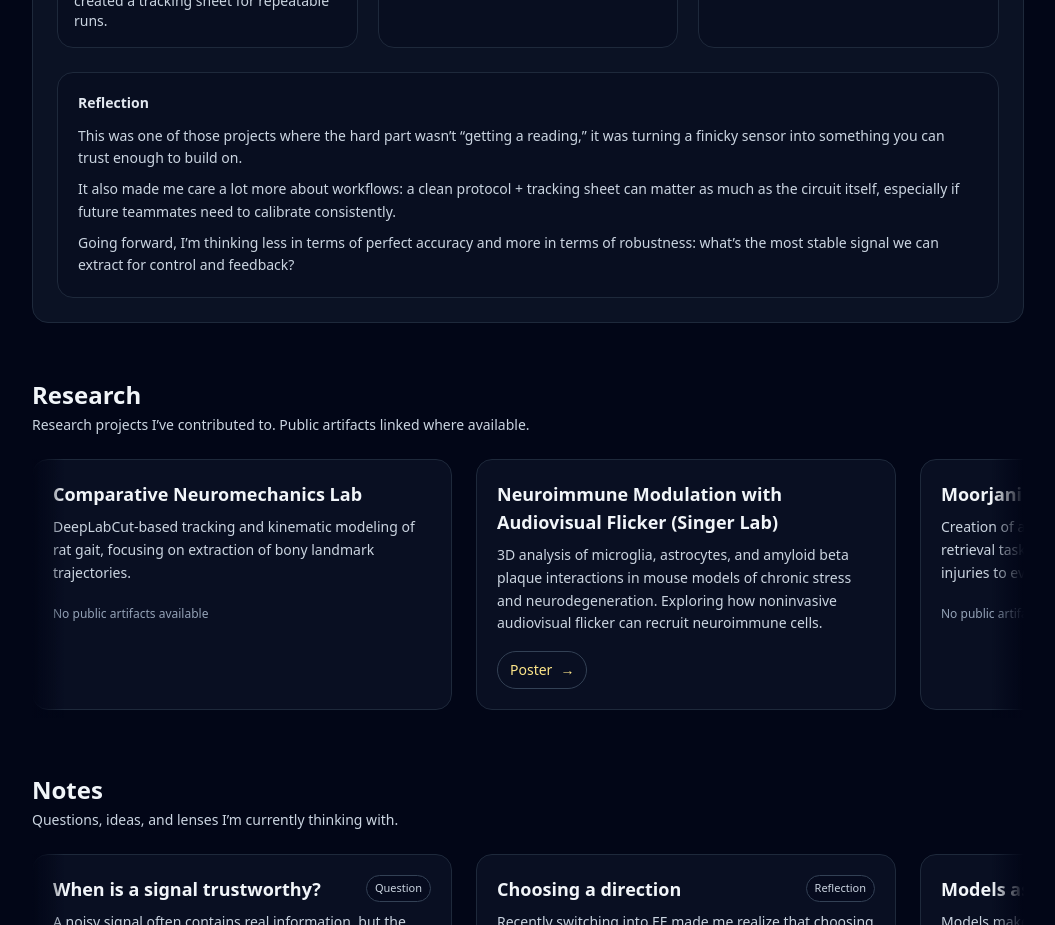
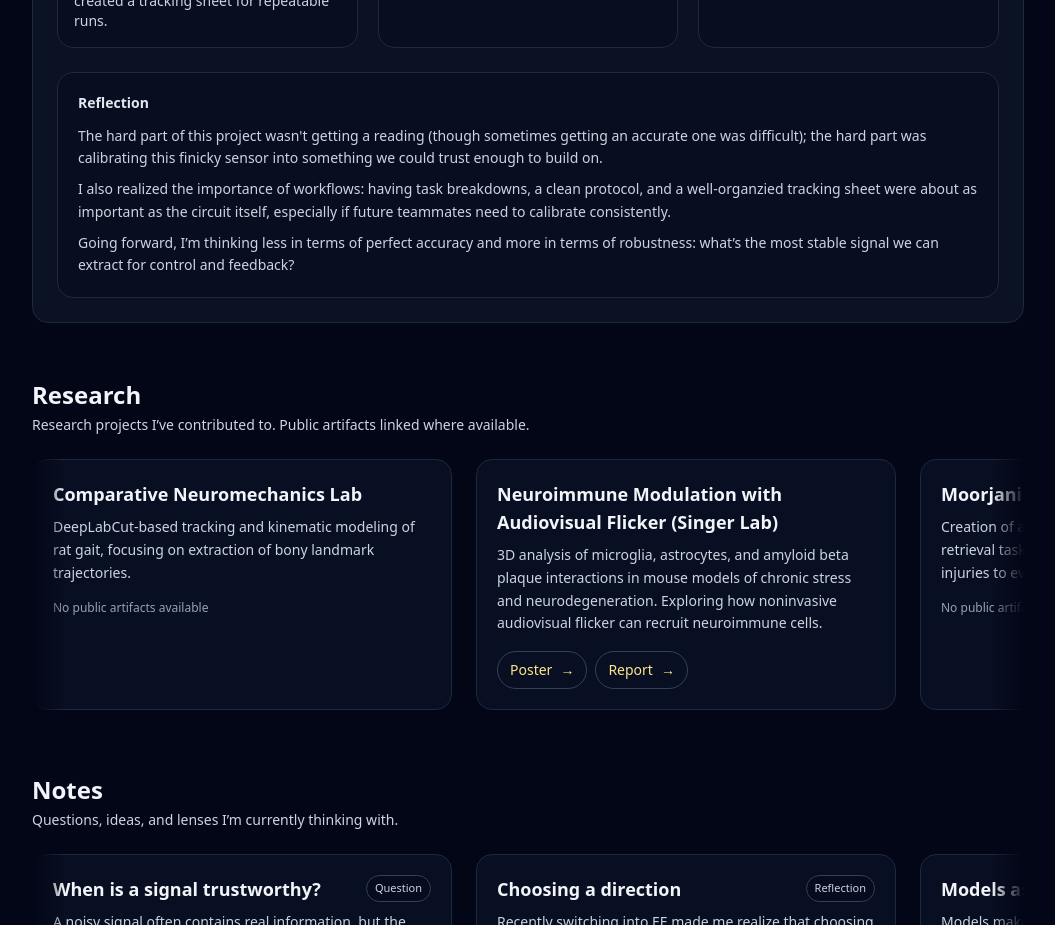
Before and after one commit to kreeethi/kreeethi.github.io, a React (Vite) app: page / in a window 1280 px wide. Shown: the part 1100-2025 px from the top of the page, without its empty margins (112-1167 px from the left). Built offline with nearby package versions, Linux system fonts and the light colour scheme.

Commit message:
Added links array for research carousel

```diff
--- a/src/App.jsx
+++ b/src/App.jsx
@@ -45,8 +45,8 @@ const projects = [
     reflection: {
       heading: "Reflection",
       paragraphs: [
-        "This was one of those projects where the hard part wasn’t “getting a reading,” it was turning a finicky sensor into something you can trust enough to build on.",
-        "It also made me care a lot more about workflows: a clean protocol + tracking sheet can matter as much as the circuit itself, especially if future teammates need to calibrate consistently.",
+        "The hard part of this project wasn't getting a reading (though sometimes getting an accurate one was difficult); the hard part was calibrating this finicky sensor into something we could trust enough to build on.",
+        "I also realized the importance of workflows: having task breakdowns, a clean protocol, and a well-organzied tracking sheet were about as important as the circuit itself, especially if future teammates need to calibrate consistently.",
         "Going forward, I’m thinking less in terms of perfect accuracy and more in terms of robustness: what’s the most stable signal we can extract for control and feedback?",
       ],
     },
@@ -60,7 +60,9 @@ const projects = [
     tags: ["Neuro", "Modeling", "Python"],
     tech: "Python, NumPy, Matplotlib",
     images: [],
-    links: [],
+    links: [
+      { label: "Repo", href: "https://github.com/kreeethi/comp-neuro" }
+    ],
     sections: [
       {
         heading: "What it includes (so far)",
@@ -73,14 +75,15 @@ const projects = [
       {
         heading: "Direction",
         bullets: [
-          "Turn each concept into a clean notebook-style writeup with interpretable plots.",
+          "Gain conceptual understanding of computational neuroscience topics.",
+          "Turn each concept into a notebook-style, reflective writeup with plots.",
           "Build toward population-level models or sensory encoding mini-studies.",
         ],
       },
       {
         heading: "Next steps",
         bullets: [
-          "Pick one narrative thread and write a concise ‘case study’ deep dive.",
+          "Select a narrative thread and do a 'case-study' deep dive.",
           "Add a small artifact gallery of plots and explanatory figures.",
         ],
       },
@@ -110,7 +113,10 @@ const researchItems = [
     title: "Neuroimmune Modulation with Audiovisual Flicker (Singer Lab)",
     description:
       "3D analysis of microglia, astrocytes, and amyloid beta plaque interactions in mouse models of chronic stress and neurodegeneration. Exploring how noninvasive audiovisual flicker can recruit neuroimmune cells.",
-    link: { label: "Poster", href: "/research/singer-poster.pdf" },
+    links: [
+      { label: "Poster", href: "/research/singer-poster.pdf" },
+      { label: "Report", href: "/research/singer-fa25-report.pdf"},
+    ],
   },
   {
     id: "sci-moorjani",
@@ -475,20 +481,21 @@ function App() {
                       {r.description}
                     </p>
 
-                    <div className="mt-4">
-                      {r.link ? (
+                    <div className="mt-4 flex flex-wrap gap-2">
+                      {r.links && r.links.length > 0 ? (
+                        r.links.map((l) => (
                           <a
-                          href={r.link.href}
+                            key={l.href}
+                            href={l.href}
                             target="_blank"
                             rel="noreferrer"
                             className="inline-flex items-center gap-2 text-sm px-3 py-2 rounded-full border border-slate-700 hover:border-slate-500 hover:bg-slate-900 transition-colors text-amber-200"
                           >
-                          {r.link.label} <span aria-hidden>→</span>
+                            {l.label} <span aria-hidden>→</span>
                           </a>
+                        ))
                       ) : (
-                        <span className="text-xs text-slate-400">
-                          No public artifacts available
-                        </span>
+                        <span className="text-xs text-slate-400">No public artifacts available</span>
                       )}
                     </div>
                   </div>
@@ -509,20 +516,21 @@ function App() {
                     {r.description}
                   </p>
 
-                  <div className="mt-4">
-                    {r.link ? (
+                  <div className="mt-4 flex flex-wrap gap-2">
+                    {r.links && r.links.length > 0 ? (
+                      r.links.map((l) => (
                         <a
-                        href={r.link.href}
+                          key={l.href}
+                          href={l.href}
                           target="_blank"
                           rel="noreferrer"
                           className="inline-flex items-center gap-2 text-sm px-3 py-2 rounded-full border border-slate-700 hover:border-slate-500 hover:bg-slate-900 transition-colors text-amber-200"
                         >
-                        {r.link.label} <span aria-hidden>→</span>
+                          {l.label} <span aria-hidden>→</span>
                         </a>
+                      ))
                     ) : (
-                      <span className="text-xs text-slate-400">
-                        No public artifacts available
-                      </span>
+                      <span className="text-xs text-slate-400">No public artifacts available</span>
                     )}
                   </div>
                 </div>
```
Also changed, not shown: 1 other file (tests, documents, lock files or other folders). Lines whose indentation alone changed are shown as unchanged.
